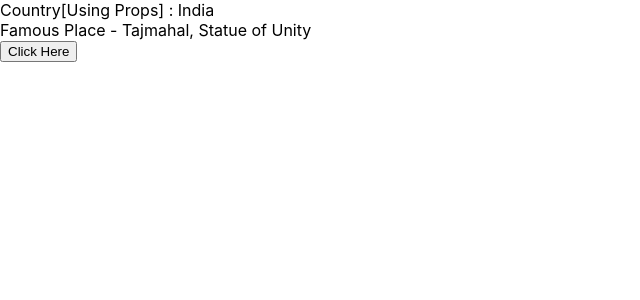
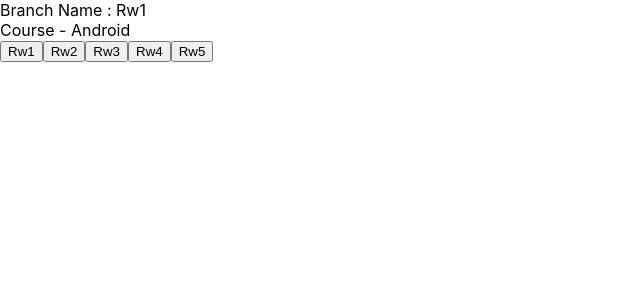
Before and after one commit to krishnakakadiya0/circlet, a React (Create React App) app: page / in a window 1280 px wide. Shown: the top 300 px of the page, without its empty margins (0-640 px from the left). Built offline with nearby package versions, Linux system fonts and the light colour scheme.

Commit message:
props and state

```diff
--- a/src/App.js
+++ b/src/App.js
@@ -1,5 +1,6 @@
 import "./App.css";
-import CountryProps from "./containers/Country[Props]/CountryProps";
+import BranchProps from "./containers/Branch&Course/BranchProps";
+// import CountryProps from "./containers/Country[Props]/CountryProps";
 // import City from "./containers/Country/City";
 // import CityFun from "./containers/Country/CityFun";
 // import Country from "./containers/Country/Country";
@@ -11,8 +12,11 @@
       {/* <Country />
       <City />
       <CountryFun />
-      <CityFun /> */}
-      <CountryProps />
+      <CityFun />
+      <CountryProps /> */}
+
+      <BranchProps />
+
     </>
   );
 }
--- /dev/null
+++ b/src/containers/Branch&Course/BranchProps.js
@@ -0,0 +1,36 @@
+import React, { useState } from 'react';
+import CourseProps from './CourseProps';
+
+function BranchProps(props) {
+
+    const [branch, setBranch] = useState('Rw1');
+
+    const branchRw1 = () => {
+        setBranch('Rw1');
+    }
+    const branchRw2 = () => {
+        setBranch('Rw2');
+    }
+    const branchRw3 = () => {
+        setBranch('Rw3');
+    }
+    const branchRw4 = () => {
+        setBranch('Rw4');
+    }
+    const branchRw5 = () => {
+        setBranch('Rw5');
+    }
+    return (
+        <div>
+            <div>Branch Name : {branch}</div>
+            <CourseProps changeCourse = {branch} />
+            <button onClick={() => branchRw1()}>Rw1</button>
+            <button onClick={() => branchRw2()}>Rw2</button>
+            <button onClick={() => branchRw3()}>Rw3</button>
+            <button onClick={() => branchRw4()}>Rw4</button>
+            <button onClick={() => branchRw5()}>Rw5</button>
+        </div>
+    );
+}
+
+export default BranchProps;
--- /dev/null
+++ b/src/containers/Branch&Course/CourseProps.js
@@ -0,0 +1,27 @@
+import React from "react";
+
+function CourseProps({ changeCourse }) {
+  let course = "";
+
+  if (changeCourse === "Rw1") {
+    course = "Android";
+  } else if (changeCourse === "Rw2") {
+    course = "Node Js";
+  } else if (changeCourse === "Rw3") {
+    course = "React Js";
+  } else if (changeCourse === "Rw4") {
+    course = "Flutter";
+  } else if (changeCourse === "Rw5") {
+    course = "IOS";
+  } else {
+    course = "Invalid";
+  }
+
+  return (
+    <div>
+      <div>Course - {course}</div>
+    </div>
+  );
+}
+
+export default CourseProps;
```
